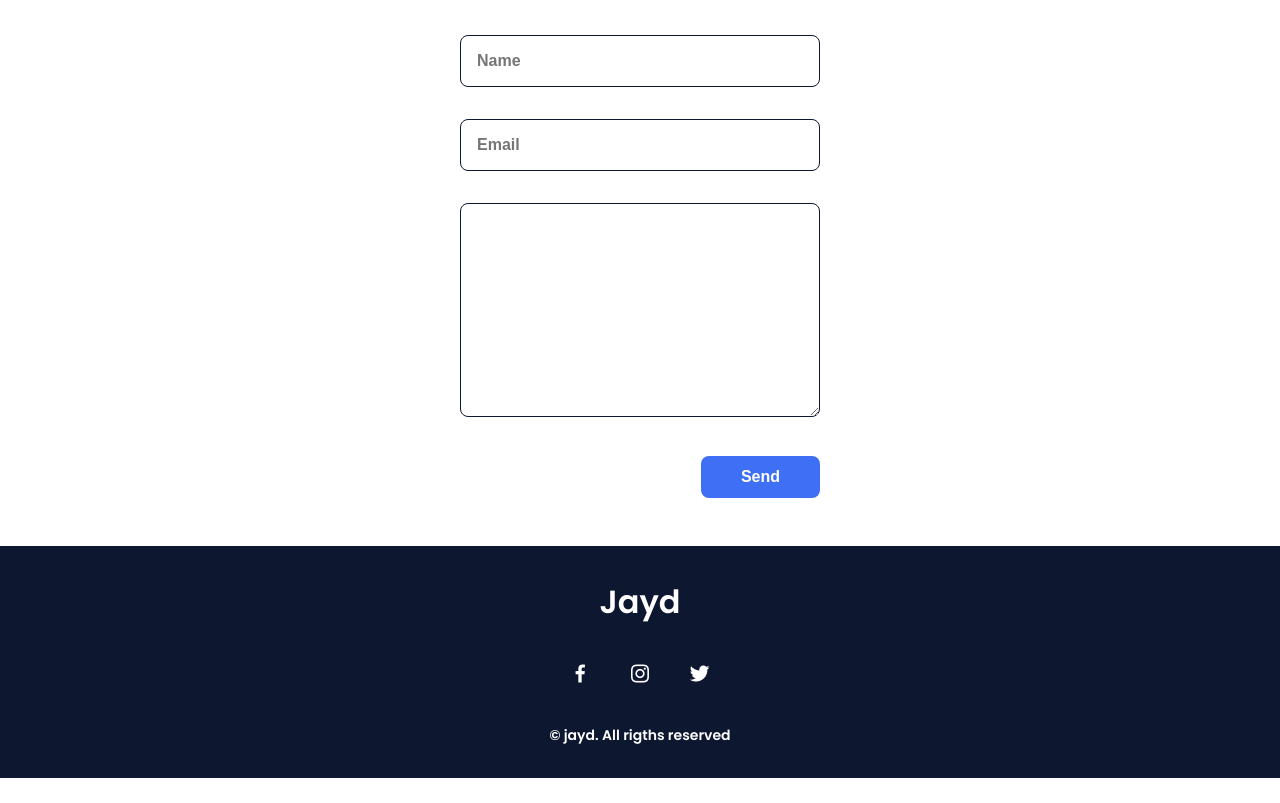
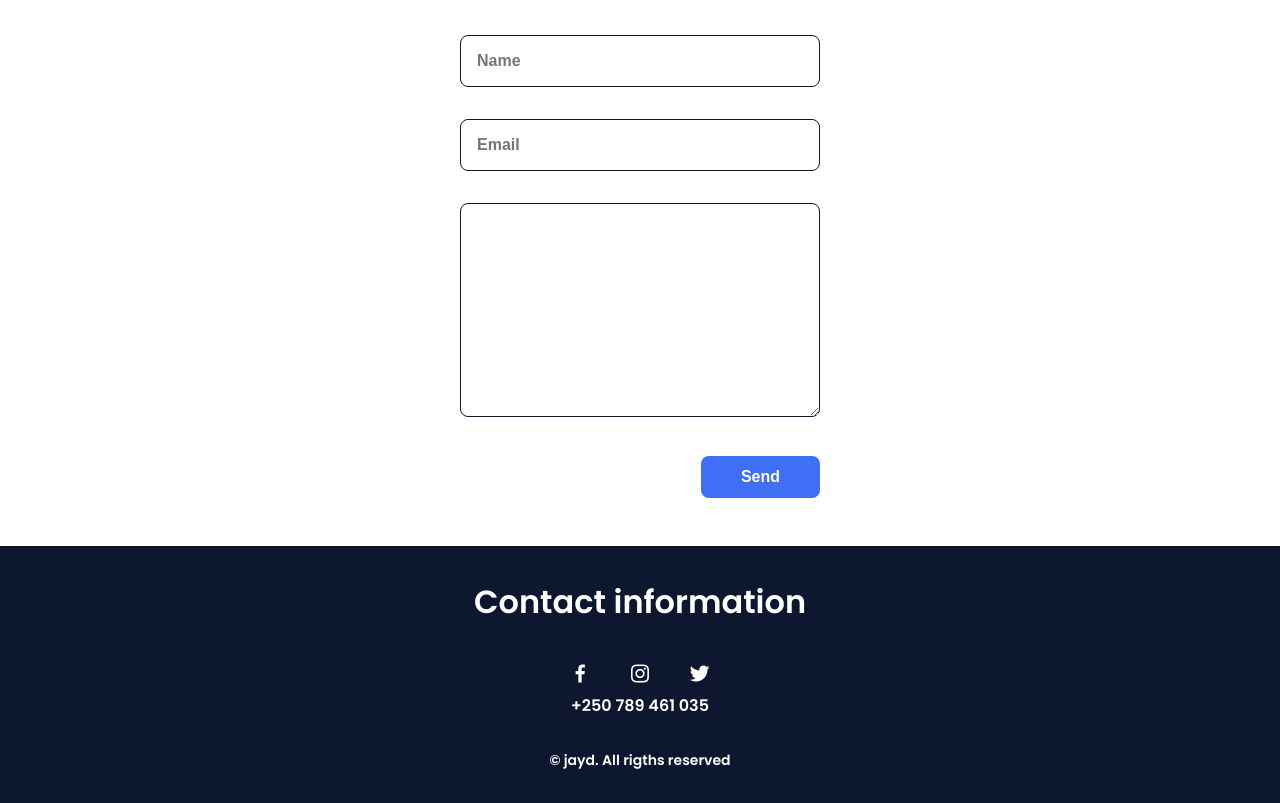
Before and after one commit to jayd250/JD.github.io, a plain HTML site: page index.html in a window 1280 px wide. Shown: the part 3173-3976 px from the top of the page. Before the commit the page ends 3951 px from the top, so only its background shows below. Drawn offline with nearby package versions, Linux system fonts and the light colour scheme.

Commit message:
changes happened
new change

```diff
--- a/index.html
+++ b/index.html
@@ -200,12 +200,14 @@
 
         <!--===== FOOTER =====-->
         <footer class="footer">
-            <p class="footer__title">Jayd</p>
+            <p class="footer__title">Contact information</p>
             <div class="footer__social">
                 <a href="https://www.facebook.com/jeandedieu.ndayambaje.18" target="_blank" class="footer__icon"><i class='bx bxl-facebook' ></i></a>
                 <a href="https://www.instagram.com/___.jayd250.___/" target="_blank" class="footer__icon"><i class='bx bxl-instagram' ></i></a>
                 <a href="https://twitter.com/jayd250N" target="_blank" class="footer__icon"><i class='bx bxl-twitter' ></i></a>
+                <p class="phone_number">+250 789 461 035</p>
             </div>
+
             <p class="footer__copy">&#169; jayd. All rigths reserved</p>
         </footer>
 
```
